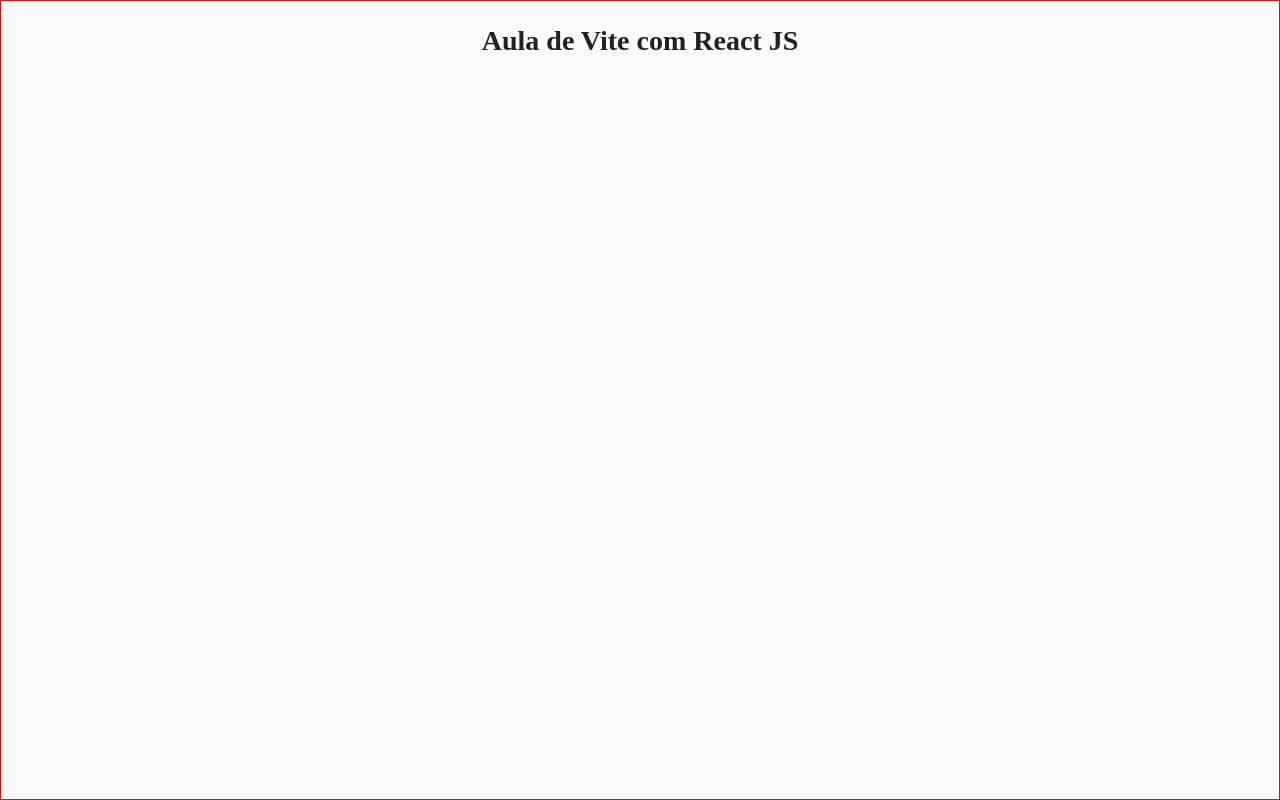
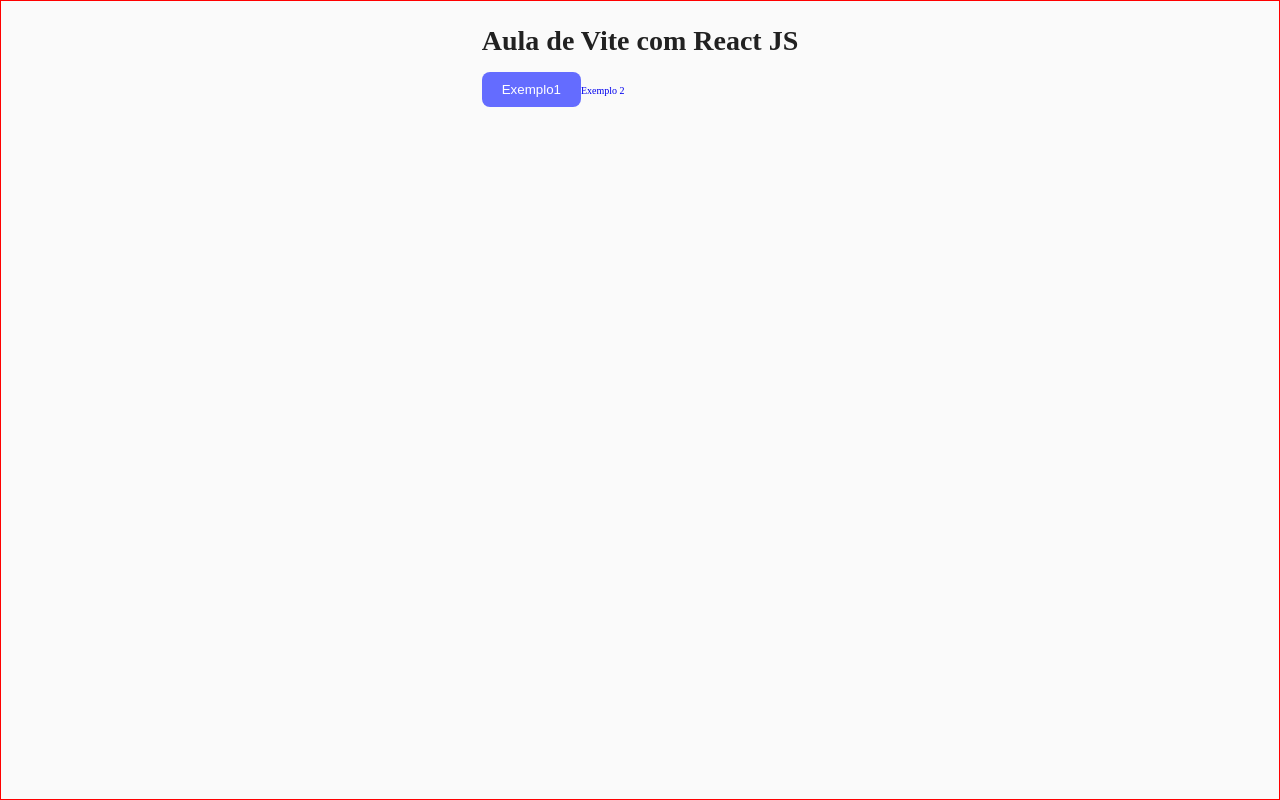
Before and after one commit to Joaopedro17s/introducao-vitejs, a React (Vite) app: page / in a window 1280 px wide. Built offline with nearby package versions, Linux system fonts and the light colour scheme.

Commit message:
Update index.jsx

```diff
--- a/src/pages/home/index.jsx
+++ b/src/pages/home/index.jsx
@@ -1,9 +1,20 @@
-function Home () {
+import { useNavigate } from "react-router-dom";
+import {Link} from "react-router"
+
+function home() {
+
+        const navigate = useNavigate();
     return(
         <div>
           <h1>Aula de Vite com React JS</h1>
+
+          <button onClick={()=> navigate('/exemplo1')}>
+            Exemplo1
+            </button>
+
+            <Link to="/exemplo/2">Exemplo 2</Link>
         </div>
     )
 }
 
-export default Home;
+export default home;
```
